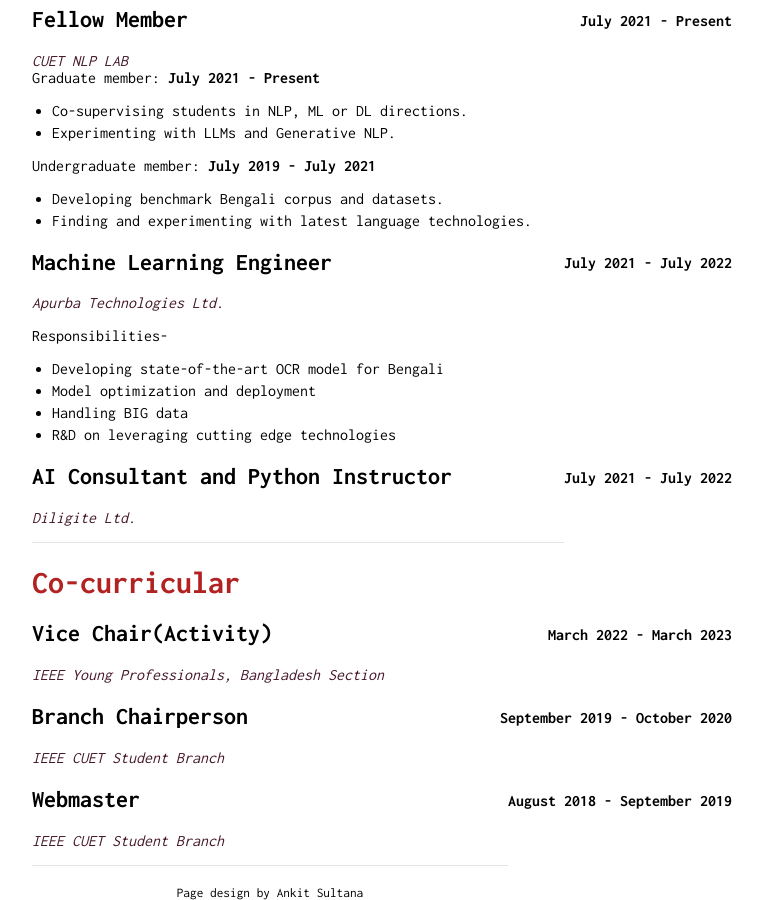
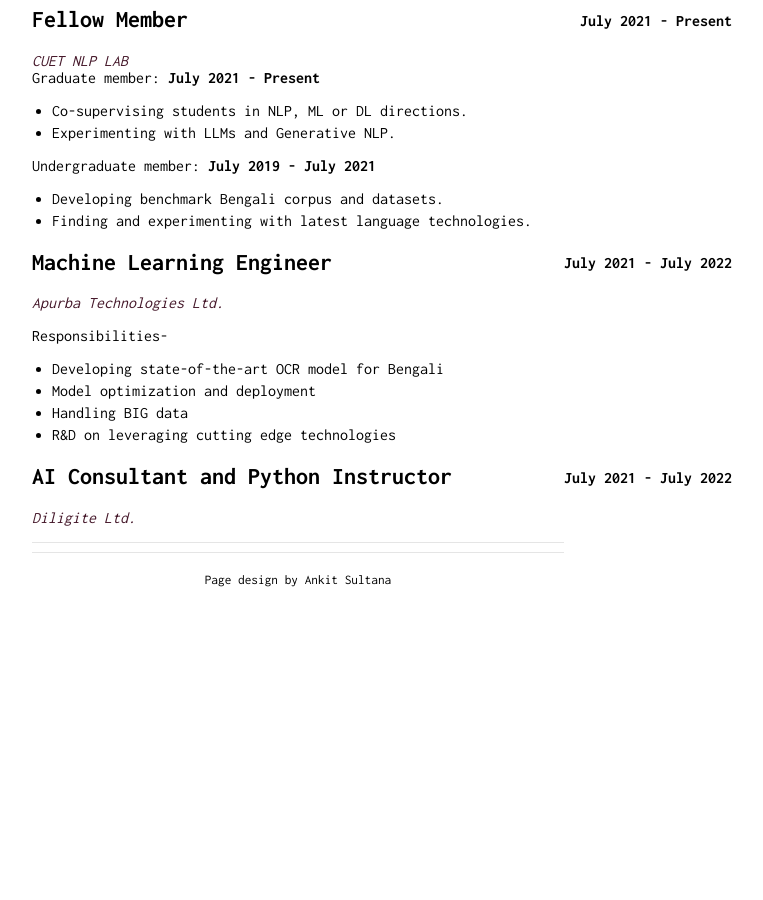
Before and after one commit to imtinan39/resume_template, a Jekyll site: the page built from experience.md, in a window 1280 px wide and 900 px high, scrolled down 681 px. Shown: the whole window, without its empty margins (258-1021 px from the left). Built offline with Jekyll 4.4.1, drawn with Linux system fonts in a browser that asks for light colours; after the commit the page ends 1268 px from its top, so only the background shows below that.

Commit message:
Update experience.md

```diff
--- a/experience.md
+++ b/experience.md
@@ -54,22 +54,3 @@ Responsibilities-
 <span class="date_small_dp">**July 2021 - July 2022**</span>
 
 ---
-# <span class='red_h1'>Co-curricular</span>
-## Vice Chair(Activity)
-
-<span class="date_large_dp">**March 2022 - March 2023**</span>
-*<span class='font-12'>IEEE Young Professionals, Bangladesh Section</span>*<br>
-<span class="date_small_dp">**July 2021 - July 2022**</span>
-
-## Branch Chairperson
-
-<span class="date_large_dp">**September 2019 - October 2020**</span>
-*<span class='font-12'>IEEE CUET Student Branch</span>*<br>
-<span class="date_small_dp">**September 2019 - October 2020**</span>
-
-
-## Webmaster
-
-<span class="date_large_dp">**August 2018 - September 2019**</span>
-*<span class='font-12'>IEEE CUET Student Branch</span>*<br>
-<span class="date_small_dp">**August 2018 - September 2019**</span>
```
